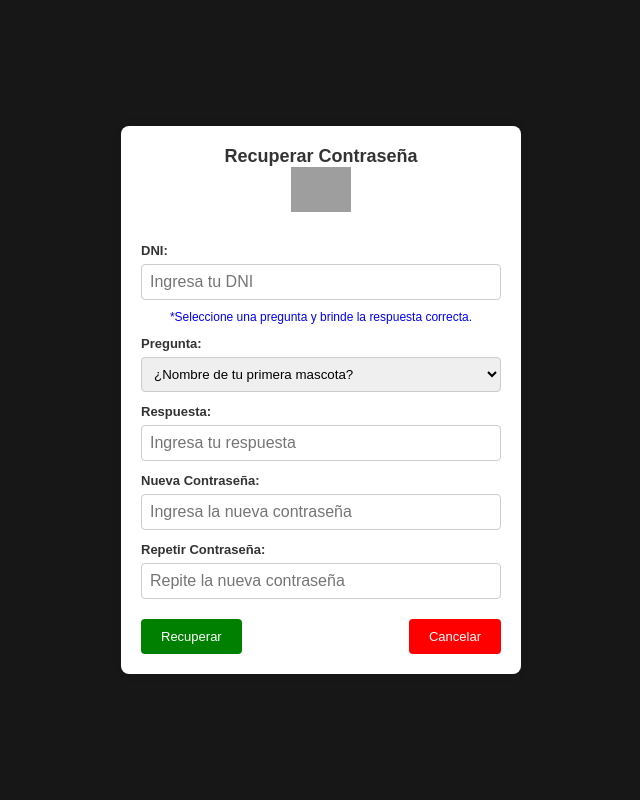
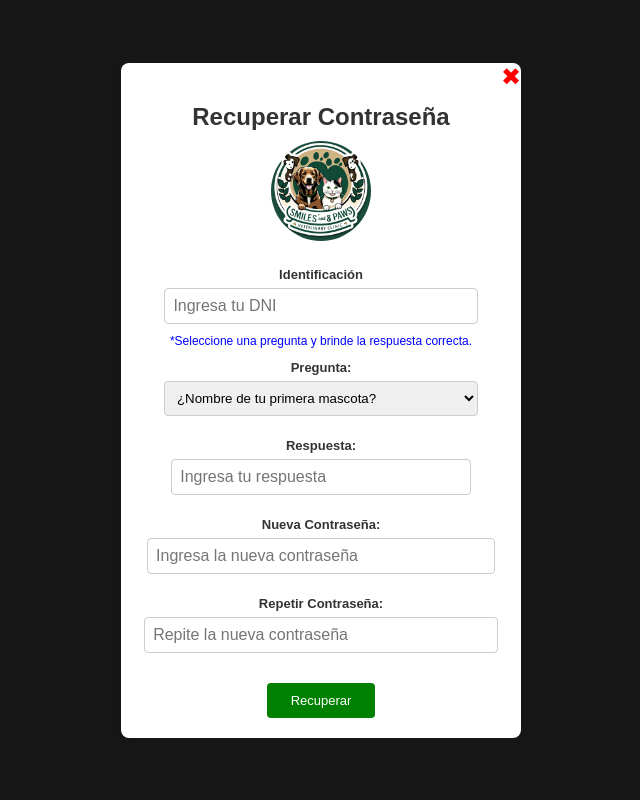
Before and after one commit to NickGV/proyecto-veterinaria, a Django app: page /usuario/recuperar/ in a window 1280 px wide. Shown: the whole page, without its empty margins (319-959 px from the left). Run offline with Django 5.2, Linux system fonts and the light colour scheme; grey boxes are pictures that could not be loaded.

Commit message:
Se mejoraron los formularios

```diff
--- a/static/css/recuperar.css
+++ b/static/css/recuperar.css
@@ -4,30 +4,33 @@ body {
     display: flex;
     justify-content: center;
     align-items: center;
-    height: 100vh;
     margin: 0;
+    padding:16px;
 }
 .container {
+    display:flex;
+    flex-direction:column;
     width: 400px;
     background-color: white;
     padding: 20px;
     border-radius: 8px;
     box-shadow: 0px 0px 10px rgba(0, 0, 0, 0.1);
-    text-align: center;
+    text-align:center;
+    justify-content:center;
+    align-items:center;
+    position: relative;
 }
 h1 {
-    font-size: 18px;
+    font-size: 24px;
     font-weight: bold;
     color: #333;
+    margin-bottom:10px;
+    margin-top:20px;
 }
-img {
-    width: 60px;
-    height: 60px;
-    margin-bottom: 15px;
-}
+
 .form-group {
     margin: 10px 0;
-    text-align: left;
+    text-align: center;
 }
 .form-group label {
     font-size: 13px;
@@ -45,22 +48,47 @@ img {
     color: blue;
     font-size: 12px;
 }
-.buttons {
+
+.btn-recover {
+    background-color: green;
     display: flex;
-    justify-content: space-between;
+    justify-content: center;
     margin-top: 20px;
-}
-.buttons button {
     padding: 10px 20px;
     font-size: 13px;
     color: white;
     border: none;
     border-radius: 4px;
     cursor: pointer;
+    width:30%;
 }
-.btn-recover {
-    background-color: green;
-}
-.btn-cancel {
+
+.boton-cerrar {
     background-color: red;
 }
+.image-container-recuperar {
+  margin-bottom: 10px;
+}
+
+.image-recuperar{
+  width: 100px;
+  height: 100px;
+  object-fit: cover;
+  border-radius: 50%;
+}
+.boton-cerrar {
+    top: 0; /* Espaciado desde la parte superior */
+    right: 0; /* Espaciado desde la derecha */
+    background: none; /* Sin fondo */
+    border: none; /* Sin borde */
+    color: red; /* Color de la X */
+    font-size: 24px;
+    cursor: pointer;
+    padding: 0; /* Sin padding */
+    width: auto; /* Ancho automático */
+    height: auto; /* Alto automático */
+    position: absolute;
+}
+.boton-cerrar:hover a {
+    color: red;
+}
--- a/templates/recuperar.html
+++ b/templates/recuperar.html
@@ -8,14 +8,18 @@
     <link rel="stylesheet" href="/static/css/globals.css">
 </head>
 <body>
-
     <div class="container">
         <h1>Recuperar Contraseña</h1>
-    <img src="/static/images/ImagenProyecto.png" alt="Imagen del proyecto" class="project-image">
+
+        <div class="image-container-recuperar">
+            <img src="/static/images/Sonrisas y patitas logo.jfif" alt="Imagen Proyecto" class="image-recuperar">
+        </div>
+
         <div class="form-group">
-        <label for="dni">DNI:</label>
+            <label for="dni">Identificación</label>
             <input type="text" id="dni" placeholder="Ingresa tu DNI">
         </div>
+
         <div class="note">*Seleccione una pregunta y brinde la respuesta correcta.</div>
         <div class="form-group">
             <label for="pregunta">Pregunta:</label>
@@ -26,22 +30,24 @@
                 <option>¿Cómo se llama tu equipo favorito?</option>
             </select>
         </div>
+
         <div class="form-group">
             <label for="respuesta">Respuesta:</label>
             <input type="text" id="respuesta" placeholder="Ingresa tu respuesta">
         </div>
+
         <div class="form-group">
             <label for="nueva-password">Nueva Contraseña:</label>
             <input type="password" id="nueva-password" placeholder="Ingresa la nueva contraseña">
         </div>
+
         <div class="form-group">
             <label for="repetir-password">Repetir Contraseña:</label>
             <input type="password" id="repetir-password" placeholder="Repite la nueva contraseña">
         </div>
-    <div class="buttons">
+
         <button onclick="recoverPassword()" class="btn-recover">Recuperar</button>
-        <button id="cancelarButton" class="btn-cancel">Cancelar</button>
-    </div>
+        <button class="boton-cerrar"><a href="{% url 'menu' %}'">✖</a></button>
     </div>
 
     <script src="/static/js/recuperar.js"></script>
--- a/veterinaria/settings.py
+++ b/veterinaria/settings.py
@@ -91,7 +91,6 @@ DATABASES = {
 }
 
 
-
 # Password validation
 # https://docs.djangoproject.com/en/5.1/ref/settings/#auth-password-validators
 
```
Also changed, not shown: static/css/editar_perfilU.css (+22 -21 lines), static/css/login.css (+0 -10 lines), static/css/registro.css (+17 -17 lines), templates/editar_perfilU.html (+11 -18 lines), templates/registro.html (+9 -14 lines). Lines whose indentation alone changed are shown as unchanged.
